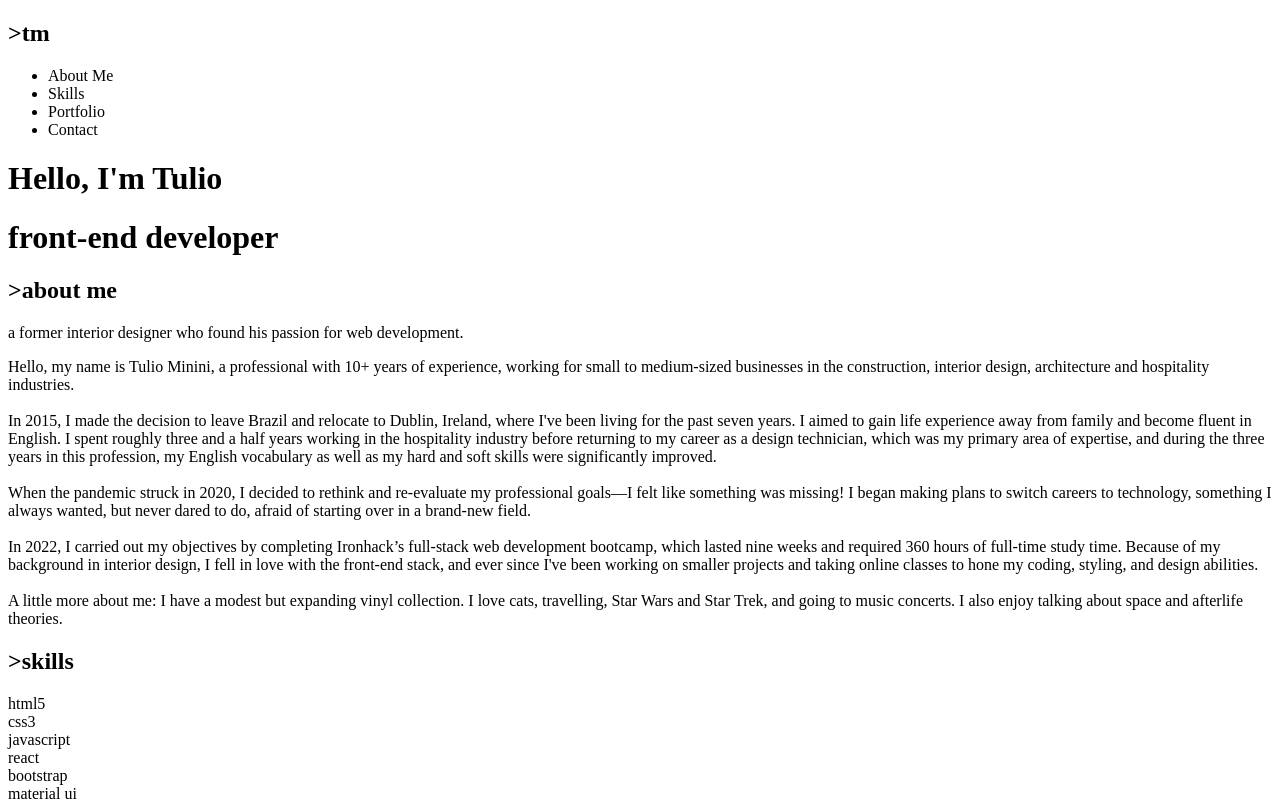
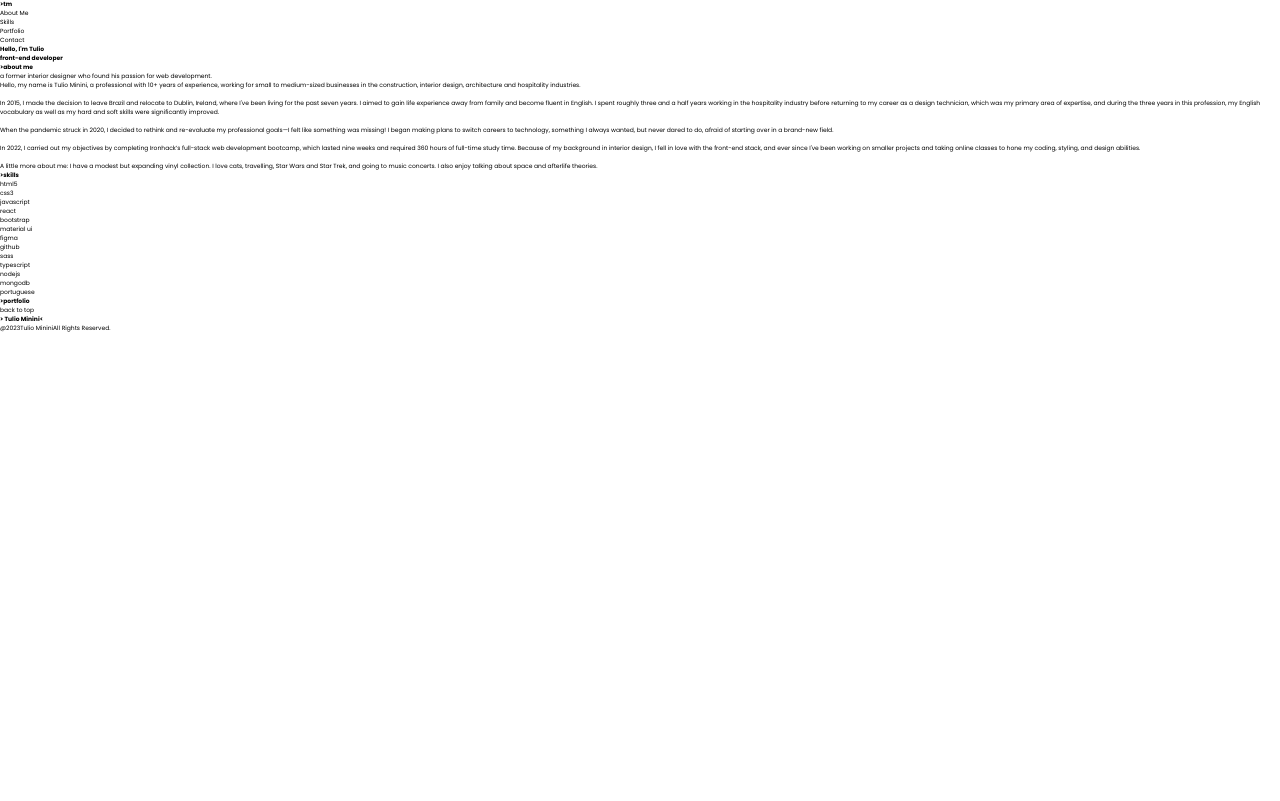
Before and after one commit to t-minini/my-website-v2, a React (Create React App) app: page / in a window 1280 px wide. Shown: the top 801 px of the page. Built offline with nearby package versions, Linux system fonts and the light colour scheme.

Commit message:
:wrench: css reset added. portfolio.json with projects added

```diff
--- a/src/app.module.css
+++ b/src/app.module.css
@@ -0,0 +1,29 @@
+:root {
+    --color1-pink: #E14c79;
+    --color2-blue: #183c50;
+    --color3-white: #ffffff;
+    --color4-grey-light: #dcdcdc;
+    --color5-grey-light: #dcdcdc;
+    --color6-grey-medium: #808080;
+    --color7-grey-dark: #3a3a3a;
+
+
+  }
+
+  html {
+    min-height: 100%;
+  }
+
+  *,
+  *::before,
+  *::after {
+    box-sizing: border-box;
+    margin: 0;
+    padding: 0;
+    font-size: 62.5%; /* base font size to 10px, to facilitate using REM unit */
+    font-family: 'Poppins', sans-serif;
+  }
+
+  ::-webkit-scrollbar {
+    display: none;
+  }
```
Also changed, not shown: src/portfolio.json (added, +44 -0 lines).
